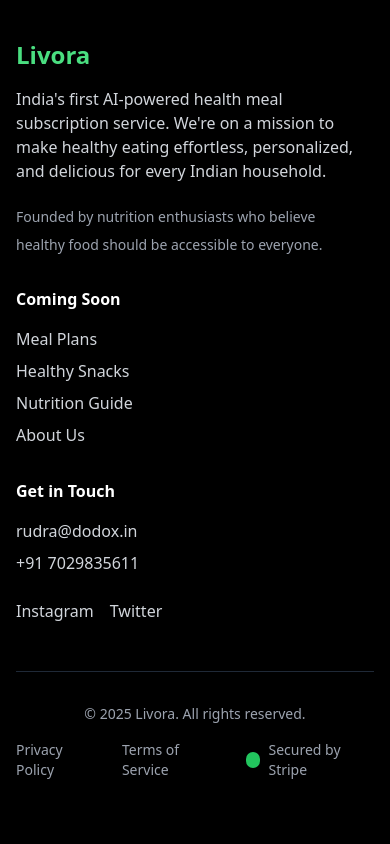
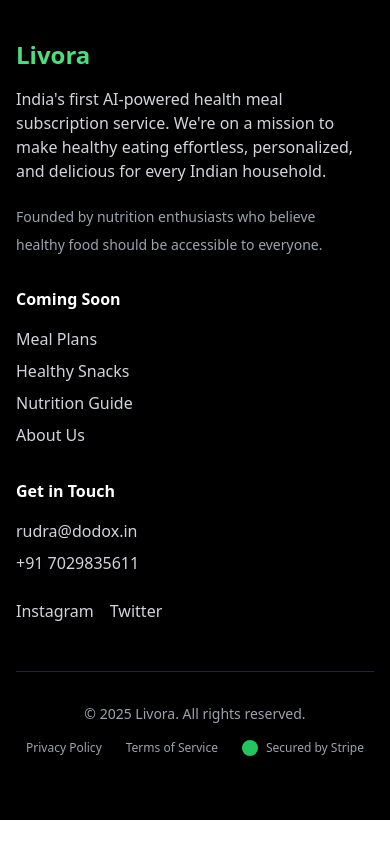
Before and after one commit to featuringmyself/livora-landing-page, a React (Vite) app: page / in a window 390 px wide. Shown: the part 7052-7896 px from the top of the page. After the commit the page ends 7872 px from the top, so only its background shows below. Built offline with nearby package versions, Linux system fonts and the light colour scheme.

Commit message:
Refactor footer component for improved text styling and layout
- Adjusted text size and spacing in the footer for better readability and consistency.
- Changed the text class to enhance responsiveness and visual appeal.

```diff
--- a/src/components/Footer.tsx
+++ b/src/components/Footer.tsx
@@ -49,8 +49,8 @@ const Footer = () => {
             <div className="text-gray-400 text-sm mb-4 md:mb-0">
               © 2025 Livora. All rights reserved.
             </div>
-            <div className="flex space-x-6 text-sm text-gray-400">
-              <a href="#" className="hover:text-green-400 transition-colors">Privacy Policy</a>
+            <div className="flex flex-nowrap space-x-6 text-xs whitespace-nowrap text-gray-400">
+              <a href="#" className="hover:text-green-400  transition-colors">Privacy Policy</a>
               <a href="#" className="hover:text-green-400 transition-colors">Terms of Service</a>
               <div className="flex items-center space-x-2">
                 <div className="w-4 h-4 bg-green-500 rounded-full"></div>
```
